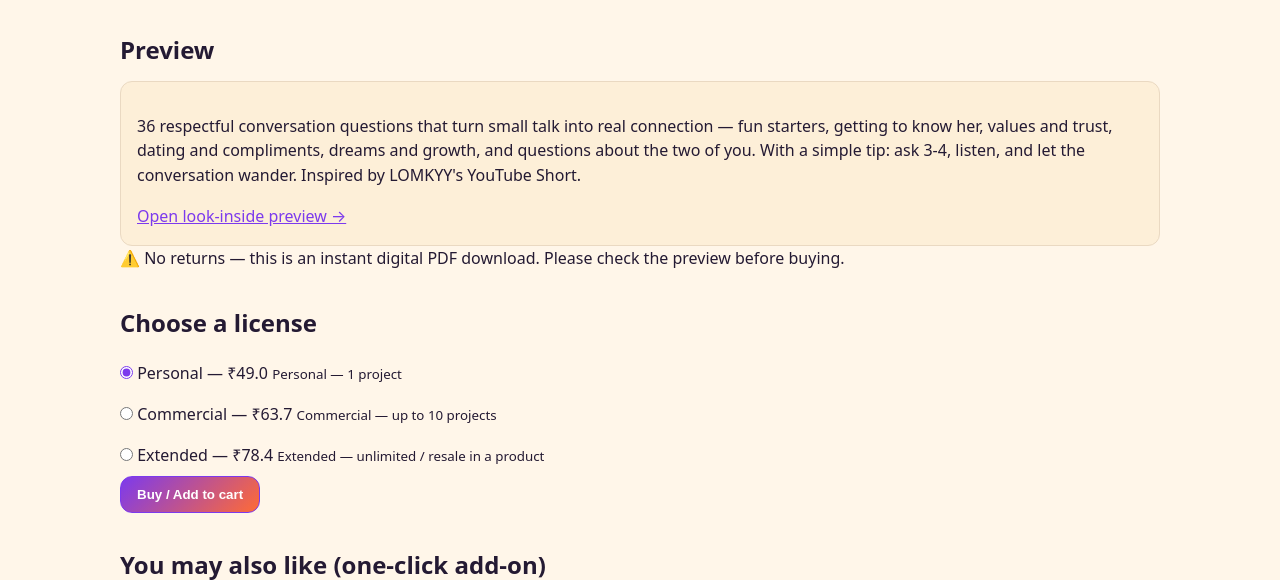
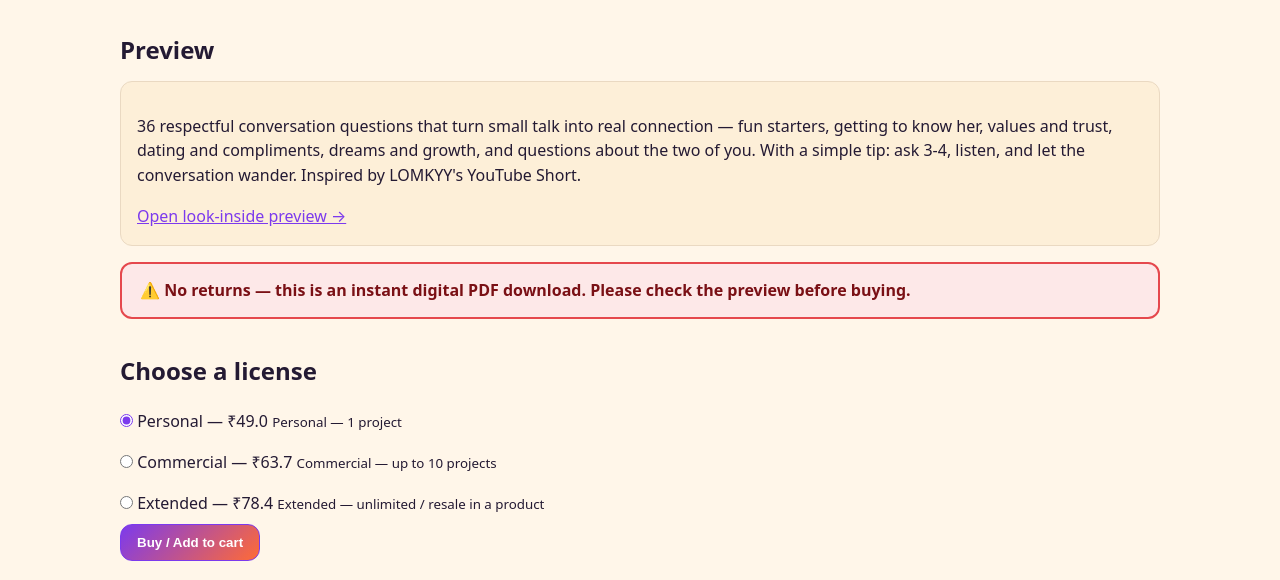
Before and after one commit to kageshorts752-dotcom/digital-product-store, a Flask app: page /product/36-questions-to-ask-a-woman in a window 1280 px wide. Shown: the part 909-1489 px from the top of the page. Run offline with Flask 3, Linux system fonts and the light colour scheme; data comes from the database, SQL or seed files in the repository; parts of the project's set-up code (start-up, migrations or seed data) failed here and were passed over.

Commit message:
No returns, thank-you, sales sheet, GSTIN

```diff
--- a/static/style.css
+++ b/static/style.css
@@ -64,3 +64,5 @@ form.inline{display:inline}
 .badge.staff{background:#FFF3D6;border-color:var(--gold);color:#7A5200}
 .badge.new{background:#E2F5EC;border-color:var(--green);color:#146B44}
 .badge.choice{background:#F3EFFF;border-color:var(--violet2);color:var(--violet)}
+
+.no-returns{background:#FDE8E8;border:2px solid #E5484D;color:#7A1015;padding:14px 18px;border-radius:12px;font-weight:800;margin:16px 0}
```
